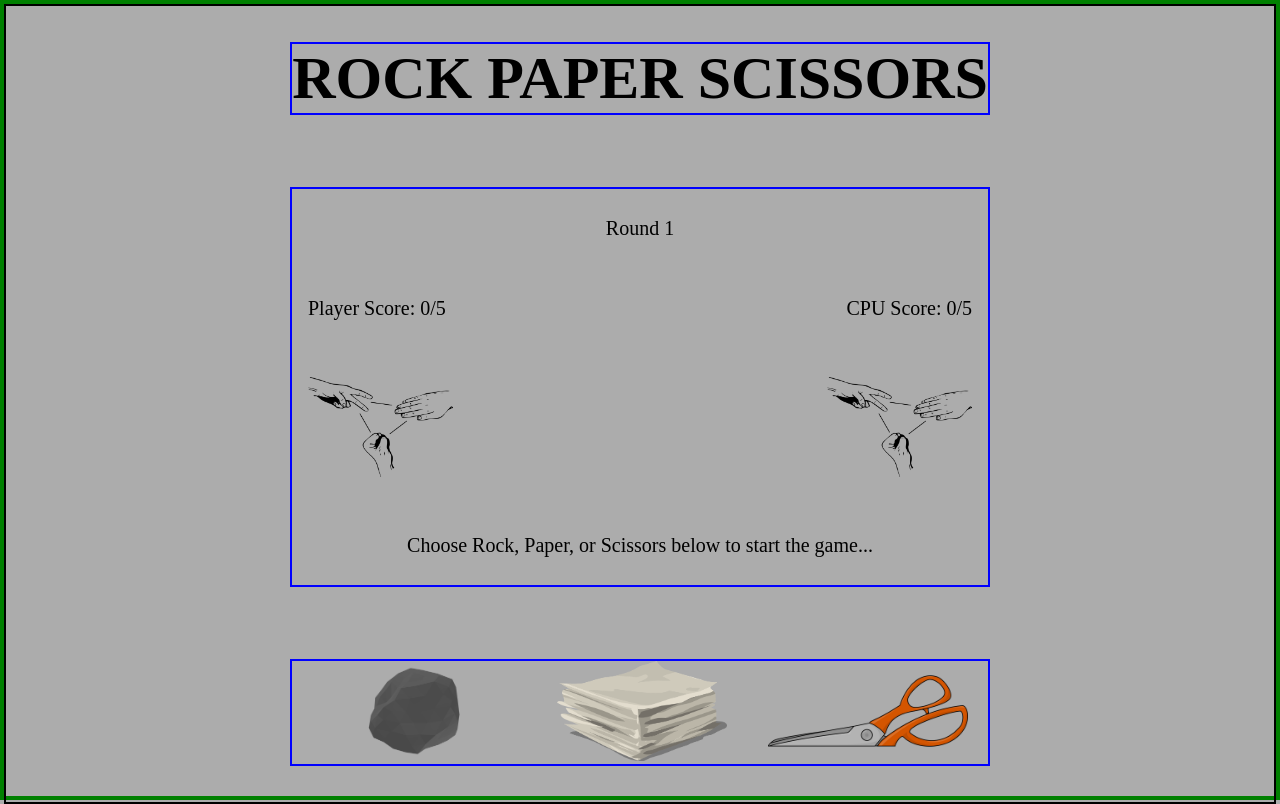
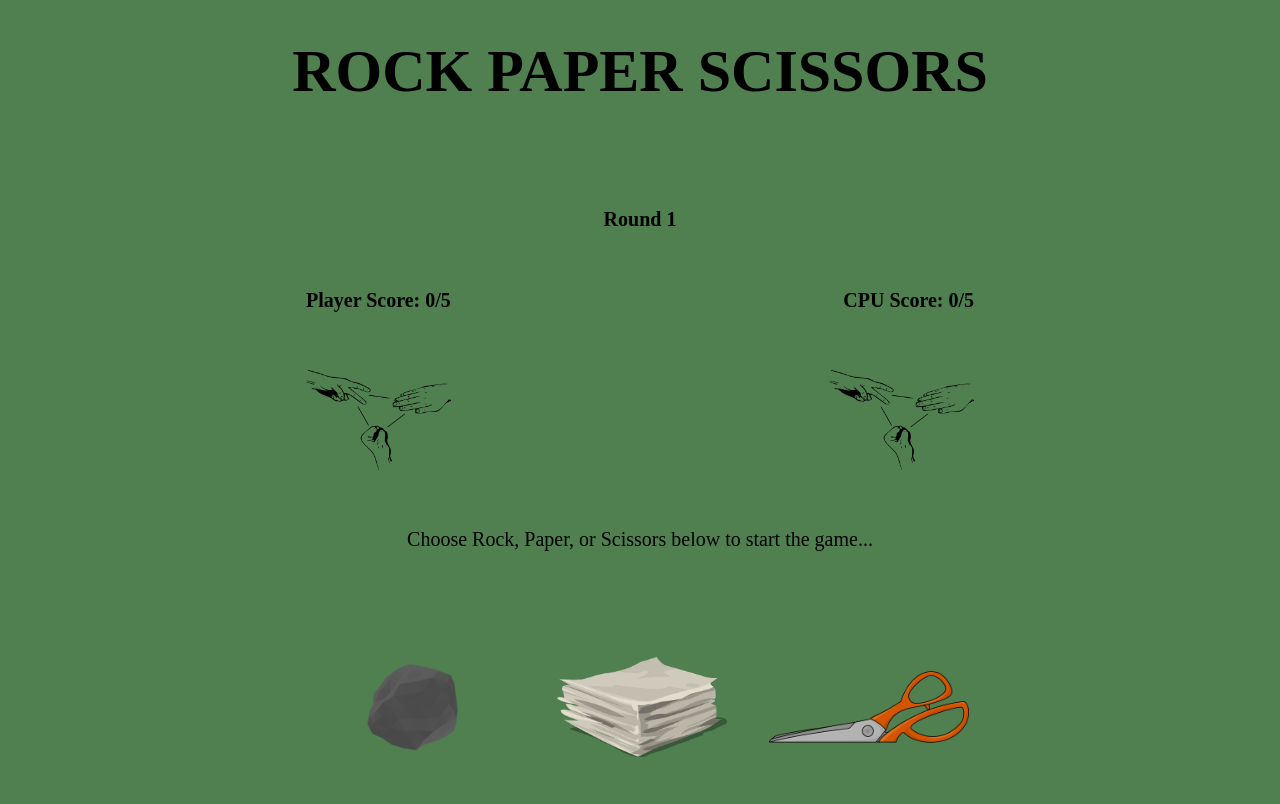
Before and after one commit to m-rbt01/rock-paper-scissors, a plain HTML site: page index.html in a window 1280 px wide. Drawn offline with Linux system fonts and the light colour scheme.

Commit message:
feat: scale buttons by 10% on mouse hover

```diff
--- a/styles.css
+++ b/styles.css
@@ -10,8 +10,7 @@ html, body{
     height: 100%;
 }
 body{
-    background-color: rgb(172, 172, 172);
-    border: 4px solid green;
+    background-color: rgb(80, 127, 80);
 }
 
 /*---------Winner Container--------*/
@@ -29,12 +28,17 @@ body{
 .player-won, .player-lost, .game-draw{
     font-size: 30px;
     text-transform: uppercase;
-    font-weight: 700;
+    font-weight: 900;
 }
 
 /*------RPS and Reset Buttons------*/
 button{
     cursor: pointer;
+    transition: transform 0.3s ease;
+}
+
+button:hover{
+    transform: scale(1.1);
 }
 
 button#rock-button, button#paper-button, button#scissors-button{
@@ -58,13 +62,14 @@ button#restart-game{
     flex-direction: column;
     justify-content: space-around;
     align-items: center;
-    border: 2px solid black;
 }
 
 #game-title{
     font-size: 60px;
+}
+
+.text-container{
     font-weight: 700;
-    border: 2px solid blue;
 }
 
 div.game-results{
@@ -76,7 +81,6 @@ div.game-results{
     justify-content: space-around;
     font-size: 20px;
     text-align: center;
-    border: 2px solid blue;
 }
 
 div.score-board, div.player-choices{
@@ -86,9 +90,10 @@ div.score-board, div.player-choices{
 
 div.button-selections, div.game-over{
     width: 700px;
+    height: 110px;
     display: flex;
     justify-content: space-around;
-    border: 2px solid blue;
+    align-items: center;
 }
 
 img{
```
